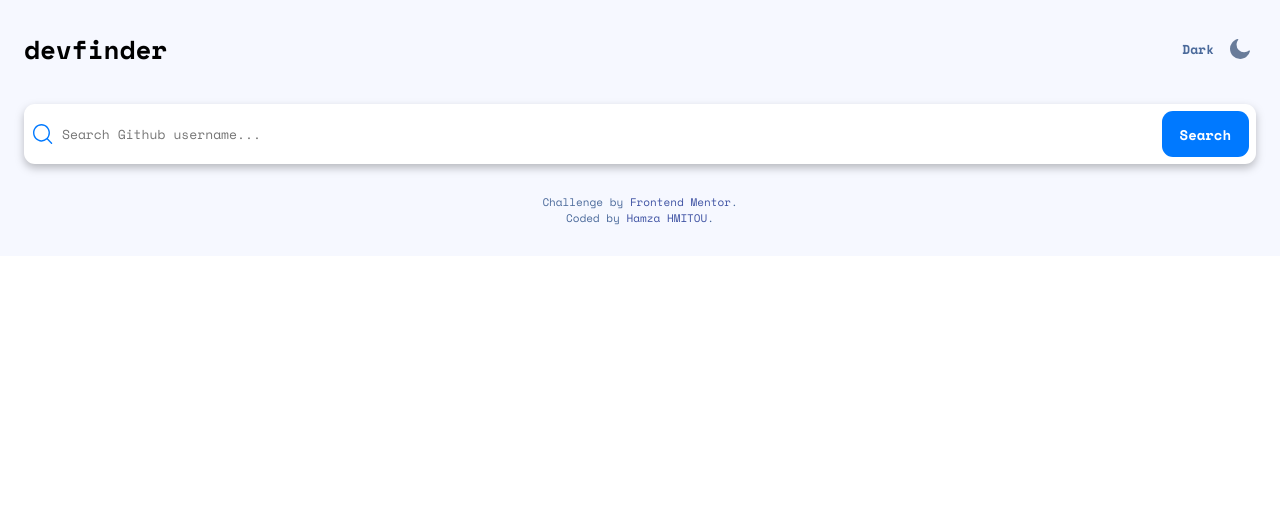
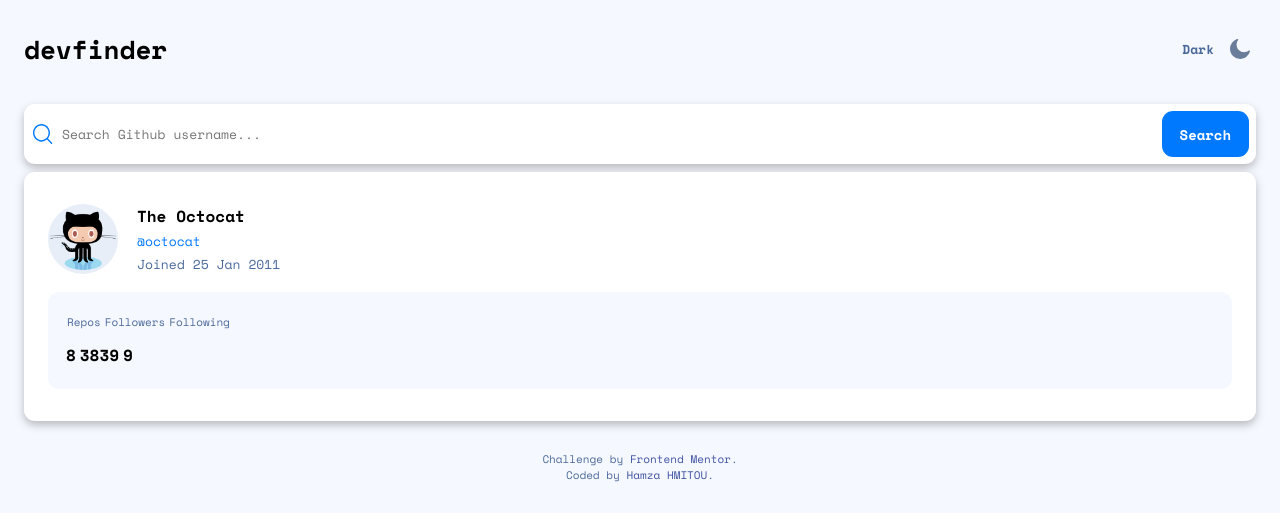
Before and after one commit to hhamza1/fem-github-user-search, a React (Create React App) app: page / in a window 1280 px wide. Shown: the top 520 px of the page. Built offline with nearby package versions, Linux system fonts and the light colour scheme.

Commit message:
UserDetails container

```diff
--- a/src/containers/App.js
+++ b/src/containers/App.js
@@ -5,6 +5,7 @@
 import './App.scss';
 import SearchBar from './SearchBar';
 import Footer from './Footer';
+import UserDetails from './UserDetails';
 
 
 const App = () => {
@@ -12,6 +13,7 @@
     <div className='App'>
       <Header />
       <SearchBar />
+      <UserDetails />
       <Footer />
     </div>
   );
--- /dev/null
+++ b/src/containers/UserDetails.js
@@ -0,0 +1,34 @@
+import React from 'react';
+
+import profileImage from '../assets/octocat.png';
+
+import './UserDetails.scss';
+
+const UserDetails = () => {
+    return(
+        <div className='user-details'>
+            <div class="user-profile-info">
+                <img src={profileImage} alt="The Octocat" />
+                <div className='user-profile-info__user'>
+                    <p className='user-profile-info__user--fullname'>The Octocat</p>
+                    <p className='user-profile-info__user--username'>@octocat</p>
+                    <p className='user-profile-info__user--joined'>Joined 25 Jan 2011</p>
+                </div>
+            </div>
+            <table class="user-stats">
+                <th>
+                    <td>Repos</td>
+                    <td>Followers</td>
+                    <td>Following</td>
+                </th>
+                <tr>
+                    <td>8</td>
+                    <td>3839</td>
+                    <td>9</td>
+                </tr>
+            </table>
+        </div>
+    )
+}
+
+export default UserDetails;
--- /dev/null
+++ b/src/containers/UserDetails.scss
@@ -0,0 +1,71 @@
+.user-details {
+    margin-top: 8px;
+    background-color: #fff;
+    padding: 32px 24px;
+    border-radius: 11px;
+    filter: drop-shadow(0px 4px 4px rgba(0, 0, 0, 0.25));
+
+    .user-profile-info{
+        display: grid;
+        grid-template-columns: minmax(50px, 70px) 1fr;
+        gap: 19px;
+
+        img {
+            width: 100%;
+            border-radius: 50%;
+        }
+
+        &__user {
+            display: flex;
+            flex-direction: column;
+            justify-content: space-between;
+
+            &--fullname {
+                font-size: 1rem;
+                font-weight: 700;
+                color: #000;
+            }
+
+            &--username, &--joined {
+                font-size: .8125rem;
+                grid-column: 2 / 3;
+            }
+
+            &--username {
+                color: #0079FF;
+            }
+        }
+    }
+
+
+    .user-stats {
+        display: grid;
+        grid-template-rows: repeat(2, 1fr);
+        grid-template-columns: repeat(3, 1fr);
+        margin-top: 18px;
+        padding: 18px 14px 19px 15px;
+        background-color:  #f6f8ff;
+        border-radius: 11px;
+        width: 100%;
+
+        th {
+            grid-column: 1 / 4;
+        }
+
+        th {
+            font-size: .6875rem;
+            color: #4B6A9B;
+            font-weight: 400;
+        }
+
+        td {
+            grid-column: auto;
+        }
+
+        tr {
+            font-size: 1rem;
+            font-weight: 700;
+            color: #000;
+        }
+    }
+}
```
Also changed, not shown: src/assets/octocat.png (added), 1 other file (tests, documents, lock files or other folders).
